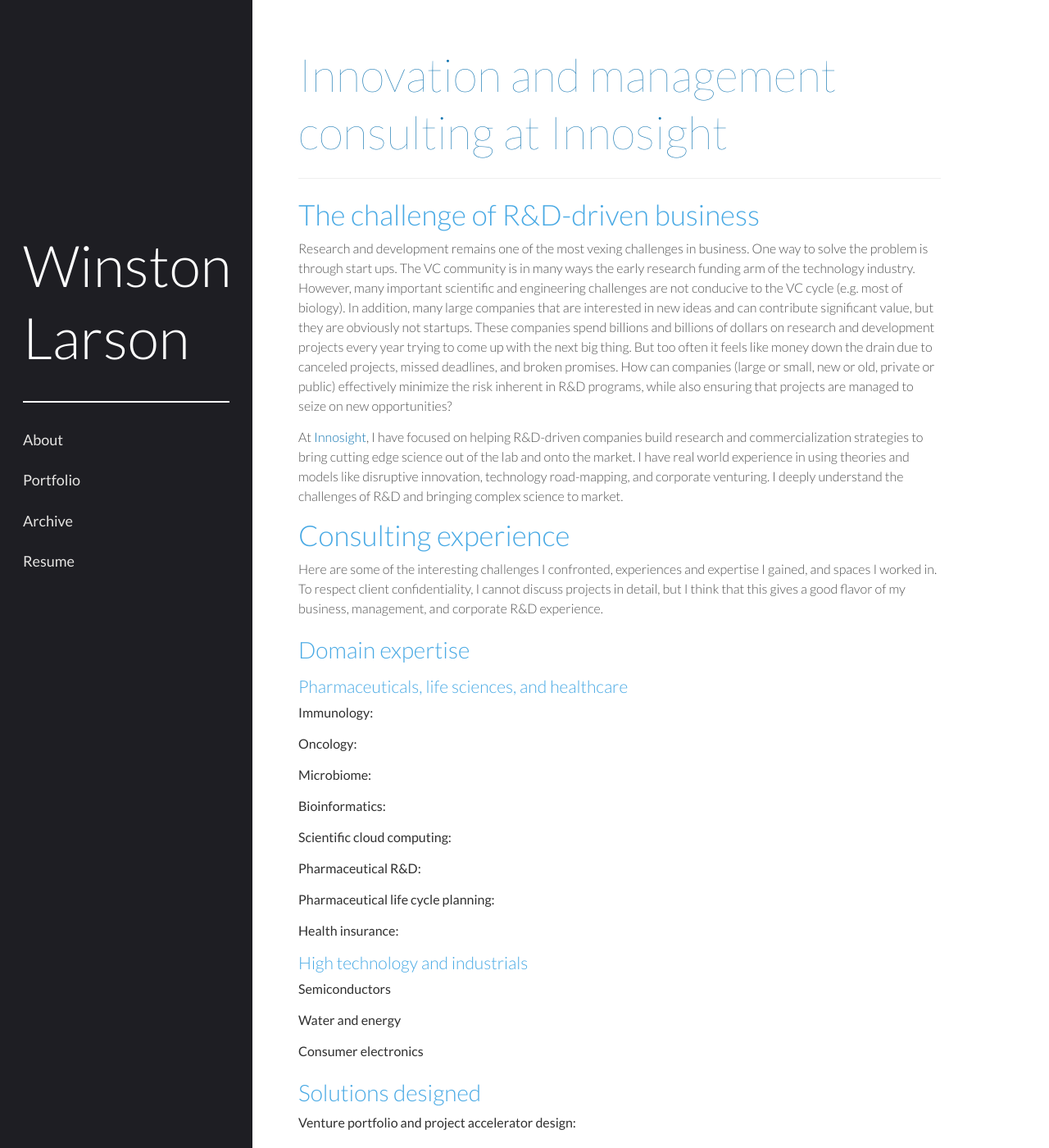
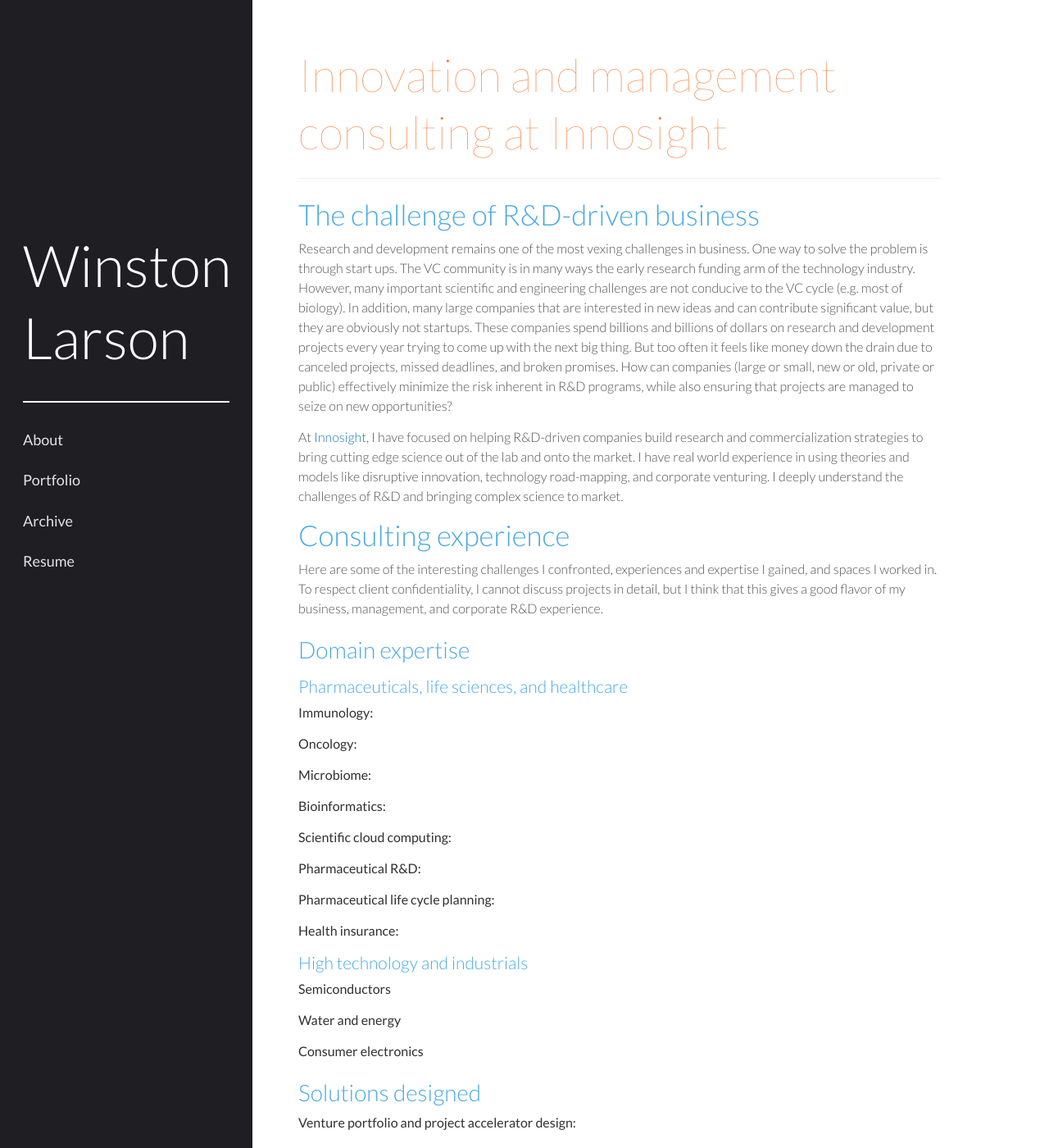
Before and after one commit to winstonlarson/old_website, a Jekyll site: the page built from innosight.md, in a window 1280 px wide and 1400 px high. Shown: the whole window at 82% size. Built offline with Jekyll 4.4.1, drawn with Linux system fonts in a browser that asks for light colours; some web fonts are replaced.

Commit message:
more colors

```diff
--- a/public/css/poole.css
+++ b/public/css/poole.css
@@ -68,7 +68,7 @@
 a, h1, h2, h3, h4, h5, h6, .page-title,
 .post-title,
 .post-title a {
-  color: #1677B2;/*949EA4*/
+  color: #F87431;/*1677B2*/
 }
 
 a.page-title:hover {
@@ -78,7 +78,7 @@
 /* No `:visited` state is required by default (browsers will use `a`) */
 a {
   text-decoration: none;
-  /*color: #48A9E4;*/
+  color: #1677B2;
 }
 a strong {
   color: inherit;
```
